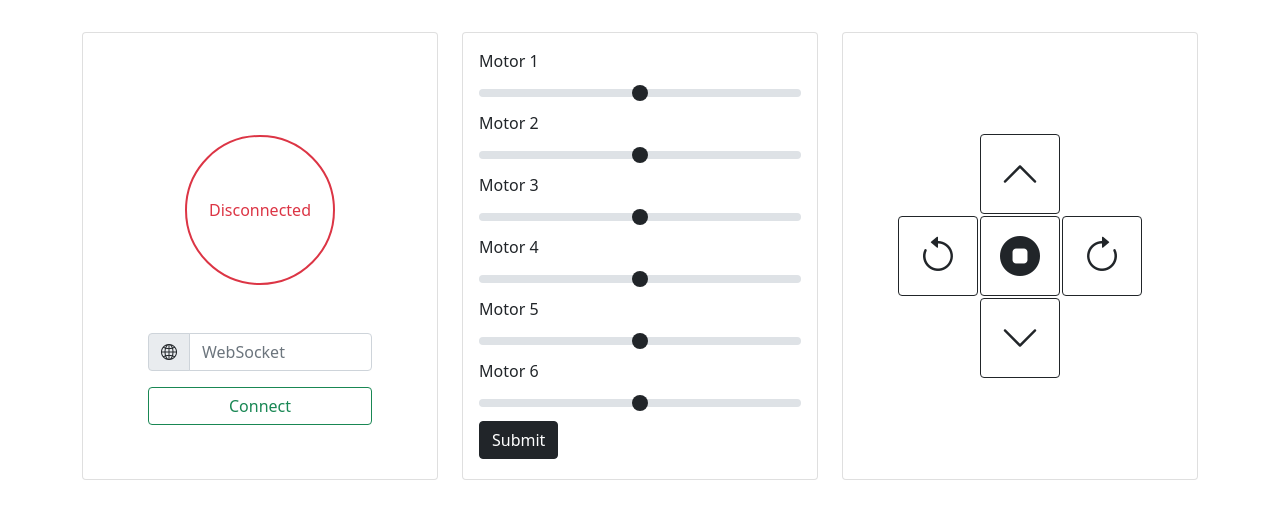
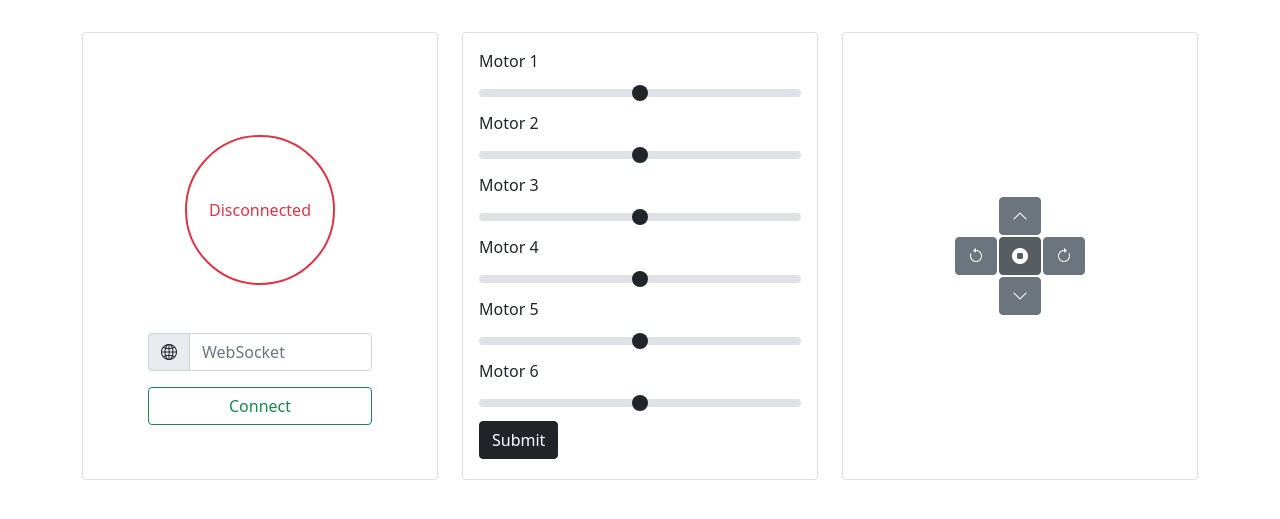
Before and after one commit to sasmaq/sas-robotic-arm, a PHP site: page / in a window 1280 px wide. Shown: the part 54-573 px from the top of the page. Run offline with PHP 8.4, Linux system fonts and the light colour scheme; data comes from the database, SQL or seed files in the repository; both versions use the stored data as it was after the commit.

Commit message:
link direction controller with DB

```diff
--- a/index.php
+++ b/index.php
@@ -176,7 +176,6 @@ if (mysqli_fetch_assoc($result)["Value"] == 1) {
           </div>
         </div>
       </div>
-
       <div class="col">
         <div class="card my-2" style="height: 28rem;">
           <div class="card-body d-flex justify-content-center">
@@ -186,37 +185,37 @@ if (mysqli_fetch_assoc($result)["Value"] == 1) {
                   <td>
                   </td>
                   <td>
-                    <button type="button" class="btn btn-outline-dark controls" <?php echo $isDisabled; ?>>
-                      <i class="bi bi-chevron-up"></i>
-                    </button>
+                    <input type="radio" name="direction" class="btn-check" id="forward" value="forward" onchange="updateDB();" <?php echo $isDisabled; ?>>
+                    <label for="forward" class="btn btn-secondary"> <i class="bi bi-chevron-up"></i></label>
+                    </input>
                   </td>
                   <td>
                   </td>
                 </tr>
                 <tr>
                   <td>
-                    <button type="button" class="btn btn-outline-dark controls" <?php echo $isDisabled; ?>>
-                      <i class="bi bi-arrow-counterclockwise"></i>
-                    </button>
+                    <input type="radio" name="direction" class="btn-check" id="left" value="left" onchange="updateDB();" <?php echo $isDisabled; ?>>
+                    <label for="left" class="btn btn-secondary"><i class="bi bi-arrow-counterclockwise"></i></label>
+                    </input>
                   </td>
                   <td>
-                    <button type="button" class="btn btn-outline-dark controls" <?php echo $isDisabled; ?>>
-                      <i class="bi bi-stop-circle-fill"></i>
-                    </button>
+                    <input type="radio" name="direction" class="btn-check" id="stop" value="stop" onchange="updateDB();" <?php echo $isDisabled; ?> checked>
+                    <label for="stop" class="btn btn-secondary"><i class="bi bi-stop-circle-fill"></i></label>
+                    </input>
                   </td>
                   <td>
-                    <button type="button" class="btn btn-outline-dark controls" <?php echo $isDisabled; ?>>
-                      <i class="bi bi-arrow-clockwise"></i>
-                    </button>
+                    <input type="radio" name="direction" class="btn-check" id="right" value="right" onchange="updateDB();" <?php echo $isDisabled; ?>>
+                    <label for="right" class="btn btn-secondary"><i class="bi bi-arrow-clockwise"></i></label>
+                    </input>
                   </td>
                 </tr>
                 <tr>
                   <td>
                   </td>
                   <td>
-                    <button type="button" class="btn btn-outline-dark controls" <?php echo $isDisabled; ?>>
-                      <i class="bi bi-chevron-down"></i>
-                    </button>
+                    <input type="radio" name="direction" class="btn-check" id="backward" value="backward" onchange="updateDB();" <?php echo $isDisabled; ?>>
+                    <label for="backward" class="btn btn-secondary"><i class="bi bi-chevron-down"></i></label>
+                    </input>
                   </td>
                   <td>
                   </td>
@@ -229,9 +228,26 @@ if (mysqli_fetch_assoc($result)["Value"] == 1) {
 
     </div>
   </div>
+  <div id="test">
 
+  </div>
   <script src="https://cdn.jsdelivr.net/npm/@popperjs/core@2.9.2/dist/umd/popper.min.js" integrity="sha384-IQsoLXl5PILFhosVNubq5LC7Qb9DXgDA9i+tQ8Zj3iwWAwPtgFTxbJ8NT4GN1R8p" crossorigin="anonymous"></script>
   <script src="https://cdn.jsdelivr.net/npm/bootstrap@5.0.1/dist/js/bootstrap.min.js" integrity="sha384-Atwg2Pkwv9vp0ygtn1JAojH0nYbwNJLPhwyoVbhoPwBhjQPR5VtM2+xf0Uwh9KtT" crossorigin="anonymous"></script>
+  <script>
+    $(document).ready(function() {
+      $('input[type="radio"]').click(function() {
+        var direction = $(this).val();
+        document.getElementById("test").innerHTML = direction;
+        $.ajax({
+          url: "updateDB.php",
+          method: "POST",
+          data: {
+            direction: direction
+          },
+        });
+      });
+    });
+  </script>
 </body>
 
 </html>
```
Also changed, not shown: DB/arm_controller.sql (+29 -11 lines), Result.php (+16 -35 lines), updateDB.php (added, +8 -0 lines).
